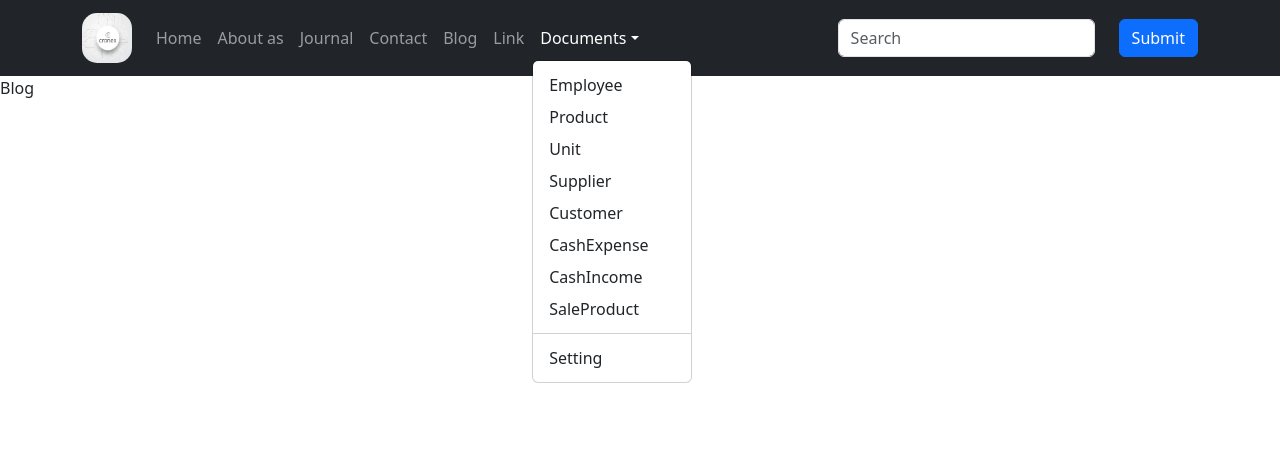
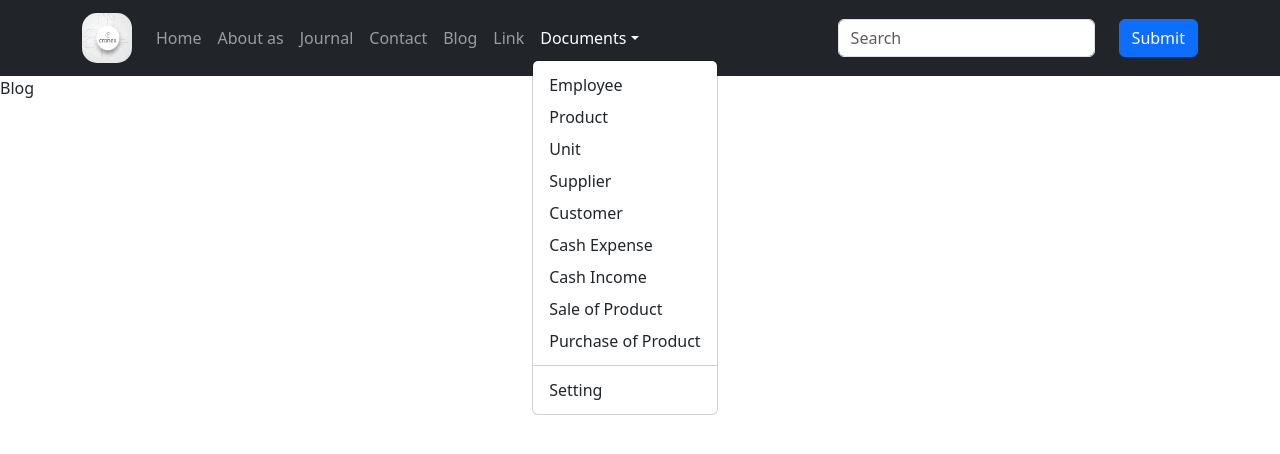
Before and after one commit to OlimovAmir/SaleOfProducts_Client, a React (Create React App) app: page /blog in a window 1280 px wide. Both pictures are taken after a click on the button "Documents". Shown: the top 454 px of the page. Built offline with nearby package versions, Linux system fonts and the light colour scheme.

Commit message:
added a new menu

```diff
--- a/src/components/header/Header.jsx
+++ b/src/components/header/Header.jsx
@@ -44,9 +44,10 @@ function Header() {
                                     <NavDropdown.Item href="/documentsUnits">Unit</NavDropdown.Item>
                                     <NavDropdown.Item href="#action/3.3" >Supplier</NavDropdown.Item>
                                     <NavDropdown.Item href="/documents" >Customer</NavDropdown.Item>
-                                    <NavDropdown.Item href="/documents" >CashExpense</NavDropdown.Item>
-                                    <NavDropdown.Item href="/documents" >CashIncome</NavDropdown.Item>
-                                    <NavDropdown.Item href="/documents" >SaleProduct</NavDropdown.Item>
+                                    <NavDropdown.Item href="/documents" >Cash Expense</NavDropdown.Item>
+                                    <NavDropdown.Item href="/documents" >Cash Income</NavDropdown.Item>
+                                    <NavDropdown.Item href="/documents" >Sale of Product</NavDropdown.Item>
+                                    <NavDropdown.Item href="/documents" >Purchase of Product</NavDropdown.Item>
                                     <NavDropdown.Divider />
                                     <NavDropdown.Item href="#action/3.4">Setting</NavDropdown.Item>
                                 </NavDropdown>
```
